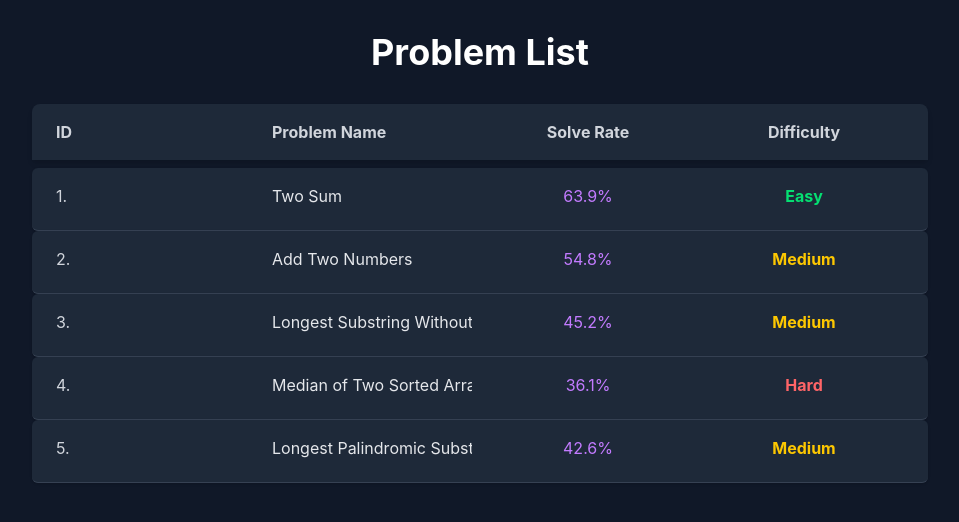
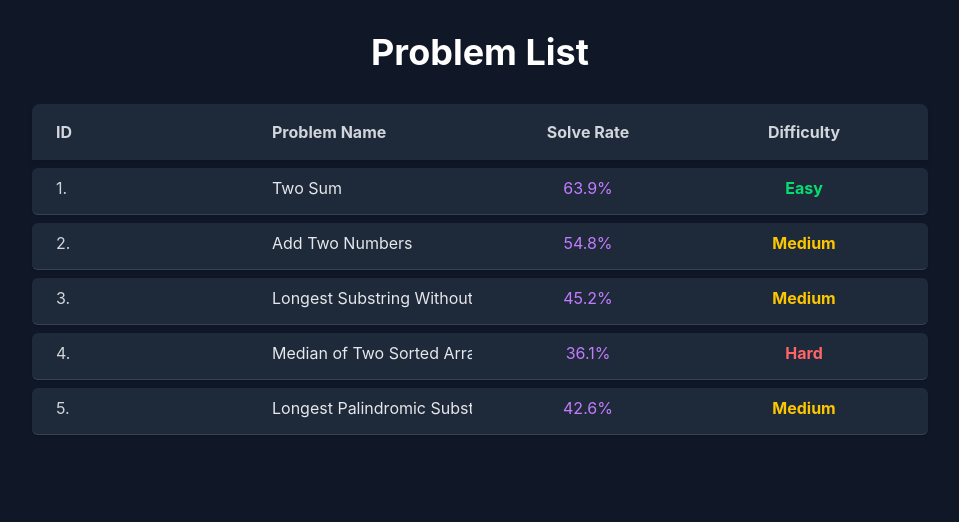
Before and after one commit to AlgoAlly/AlgoAlly, a React (Vite) app: page /problems in a window 1280 px wide. Shown: the top 522 px of the page, without its empty margins (160-1119 px from the left). Built offline with nearby package versions, Linux system fonts and the light colour scheme.

Commit message:
added gaps between the problems, decreased vertical size

```diff
--- a/src/pages/Problems.tsx
+++ b/src/pages/Problems.tsx
@@ -26,7 +26,7 @@ const ProblemList: React.FC = () => {
   return (
     <div className="bg-gray-900 text-white min-h-screen flex flex-col items-center p-8">
       <h1 className="text-4xl font-bold mb-8">Problem List</h1>
-      <div className="w-full max-w-4xl">
+      <div className="w-full max-w-4xl space-y-2">
         {/* Problem List Header */}
         <div className="grid grid-cols-4 gap-4 px-6 py-4 bg-gray-800 rounded-t-lg shadow-md font-bold text-gray-300 mb-2">
           <span className="text-left">ID</span>
@@ -38,7 +38,7 @@ const ProblemList: React.FC = () => {
         {problems.map((problem) => (
           <div
             key={problem.id}
-            className="grid grid-cols-4 gap-4 px-6 py-4 bg-gray-800 border-b border-gray-700 hover:bg-gray-700 transition rounded-md shadow-sm"
+            className="grid grid-cols-4 gap-4 px-6 py-2 bg-gray-800 border-b border-gray-700 hover:bg-gray-700 transition rounded-md shadow-sm"
           >
             {/* ID */}
             <span className="text-left text-gray-300">{problem.id}.</span>
```
